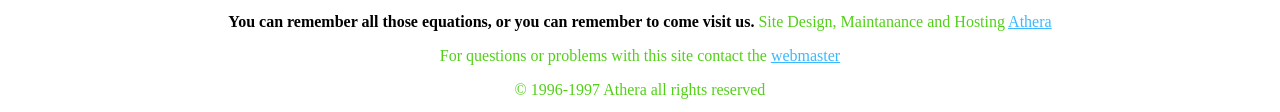
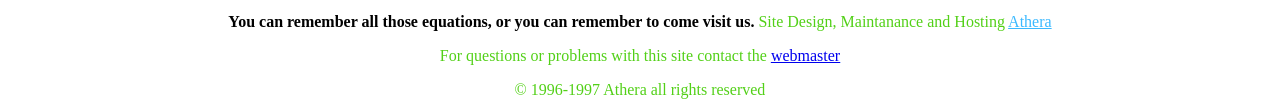
Before and after one commit to AshleyLittle/AshleyLittle.github.io, a plain HTML site: page index.html in a window 1280 px wide. Shown: the part 1544-1656 px from the top of the page. Drawn offline with Linux system fonts and the light colour scheme.

Commit message:
Added a hyperlink

```diff
--- a/index.html
+++ b/index.html
@@ -23,7 +23,7 @@ The purpose of calculator.com is to provide you with those relationships, formul
   <p><center>To start exploring the world of calculators, simply click the category you want on the menu to the left. This site is fairly new and is continually growing, so if you don't see what you're looking for check back with us. Better yet, send us some email. Even better yet, if you know of a calculator (or have written one yourself) that we don't have let us know about it.</center></p>
   <p><center>So thank you for visiting us here, enjoy the calculators you find and keep in mind that</center></p>
   <p><center><b>You can remember all those equations, or you can remember to come visit us. </b><font color = "#52D017">Site Design, Maintanance and Hosting </font><font color = "#3BB9FF"><u>Athera</u></font></center></p>
-  <p><center><font color = "#52D017">For questions or problems with this site contact the </font><font color = "#3BB9FF"><u>webmaster</u></font></center></p>
+  <p><center><font color = "#52D017">For questions or problems with this site contact the </font><font color = "#3BB9FF"><u><a href="calculator.com">webmaster</a></u></font></center></p>
   <p><center><font color = "#52D017">© 1996-1997 Athera all rights reserved</font></center></p>
   </body>
 </html>
```
